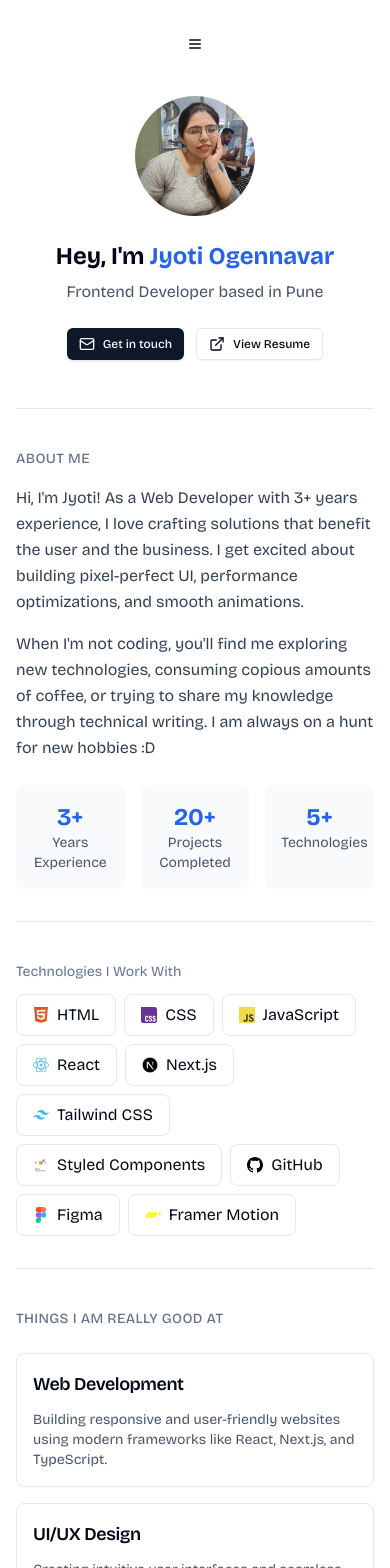
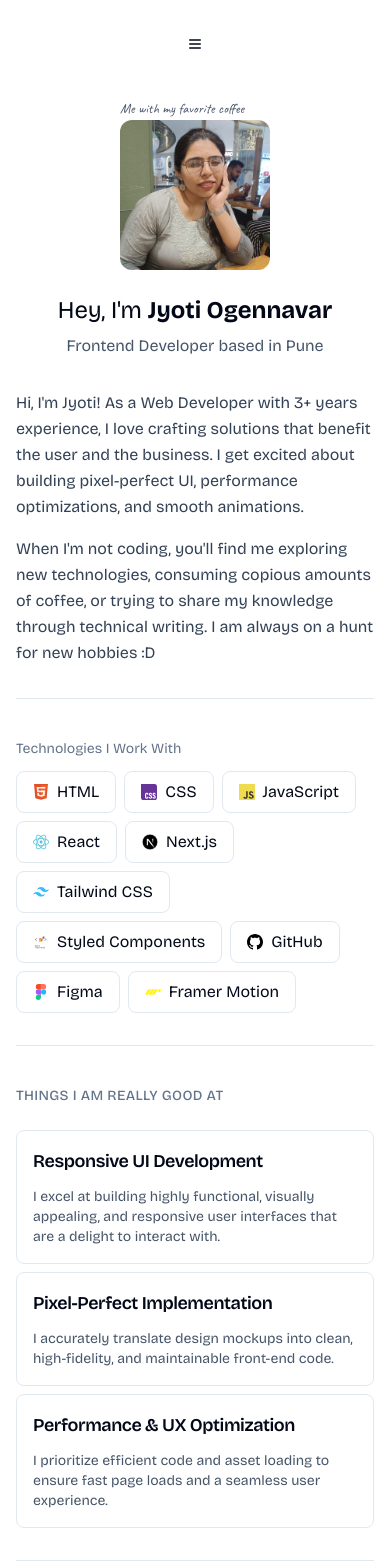
Before and after one commit to jyotiogennavar/portfolio, a Next.js app: page / in a window 390 px wide. Shown: the top 1568 px of the page. Built offline with nearby package versions, Linux system fonts and the light colour scheme.

Commit message:
feat: add Caveat font, enhance footer with social links, and improve layout responsiveness

```diff
--- a/src/app/globals.css
+++ b/src/app/globals.css
@@ -16,6 +16,7 @@
 
   :root {
     --font-bricolage-grotesque: "Bricolage Grotesque", sans-serif;
+    --font-caveat: "Caveat", cursive;
 
     --background: 0 0% 100%;
 
--- a/src/app/layout.tsx
+++ b/src/app/layout.tsx
@@ -1,10 +1,15 @@
 import type { Metadata } from "next";
 
-import { Bricolage_Grotesque } from "next/font/google";
+import { Bricolage_Grotesque, Caveat } from "next/font/google";
 import "./globals.css";
 
 const bricolage = Bricolage_Grotesque({
   variable: "--font-bricolage",
+  subsets: ["latin"],
+});
+
+const caveat = Caveat({
+  variable: "--font-caveat",
   subsets: ["latin"],
 });
 
@@ -20,7 +25,7 @@ export default function RootLayout({
 }>) {
   return (
     <html lang="en">
-      <body className={`${bricolage.variable} antialiased`}>{children}</body>
+      <body className={`${bricolage.variable} ${caveat.variable} antialiased`}>{children}</body>
     </html>
   );
 }
--- a/src/app/page.tsx
+++ b/src/app/page.tsx
@@ -15,40 +15,30 @@ export default function Home() {
       <Navbar />
 
       {/* Hero Section - Improved responsiveness */}
-      <main className="mt-20 mb-12">
-        <div className="flex flex-col md:flex-row gap-6 md:gap-8 items-center md:items-start">
+      <main className="mt-20 mb-8">
+        <div className="flex flex-col md:flex-row gap-6 md:gap-8 items-center md:items-center">
           <div className="flex-shrink-0">
+            <div className="">
+              <span className="font-caveat text-sm text-slate-600">Me with my favorite coffee</span>
+            </div>
+
             <div className="relative">
-              <Image src="/pic.png" alt="Jyoti Ogennavar" width={120} height={120} className="rounded-full" />
-
+              <Image src="/pic.png" alt="Jyoti Ogennavar" width={150} height={150} className="rounded-xl" />
             </div>
           </div>
-          <div className="flex flex-col justify-center text-center md:text-left">
-            <h1 className="text-2xl md:text-4xl font-bold">
-              Hey, I&apos;m <span className="text-blue-600">Jyoti Ogennavar</span>
+          <div className="flex flex-col justify-center text-center md:text-left h-full md:justify-center">
+            <h1 className="text-2xl md:text-4xl ">
+              Hey, I&apos;m <span className="font-bold">Jyoti Ogennavar</span>
             </h1>
             <h3 className="mt-2 text-slate-600 flex items-center justify-center md:justify-start md:text-lg gap-2">
               Frontend Developer based in Pune
             </h3>
-            <div className="flex gap-3 mt-6 justify-center md:justify-start">
-              <Button size="sm" className="gap-2">
-                <Mail className="w-4 h-4" />
-                Get in touch
-              </Button>
-              <Button variant="outline" size="sm" className="gap-2">
-                <ExternalLink className="w-4 h-4" />
-                View Resume
-              </Button>
-            </div>
           </div>
         </div>
       </main>
 
-      <Separator />
-
       {/* About Section - Enhanced */}
-      <section className="mt-10 mb-8">
-        <h2 className="text-sm text-slate-500 uppercase tracking-wide font-medium">About Me</h2>
+      <section className="mt-8 mb-8">
         <div className="mt-4 space-y-4">
           <p className="text-slate-700 leading-relaxed">
             Hi, I&apos;m Jyoti! As a Web Developer with 3+ years experience, I love crafting solutions that benefit the user
@@ -61,21 +51,6 @@ export default function Home() {
           </p>
         </div>
 
-        {/* Quick Stats */}
-        <div className="grid grid-cols-3 gap-4 mt-6">
-          <div className="text-center p-4 bg-slate-50 rounded-lg">
-            <div className="text-2xl font-bold text-blue-600">3+</div>
-            <div className="text-sm text-slate-600">Years Experience</div>
-          </div>
-          <div className="text-center p-4 bg-slate-50 rounded-lg">
-            <div className="text-2xl font-bold text-blue-600">20+</div>
-            <div className="text-sm text-slate-600">Projects Completed</div>
-          </div>
-          <div className="text-center p-4 bg-slate-50 rounded-lg">
-            <div className="text-2xl font-bold text-blue-600">5+</div>
-            <div className="text-sm text-slate-600">Technologies</div>
-          </div>
-        </div>
       </section>
 
       <Separator />
@@ -90,24 +65,23 @@ export default function Home() {
       {/* Skills Section - Improved responsiveness */}
       <section className="mt-10 mb-8">
         <h2 className="text-sm text-slate-500 uppercase tracking-wide font-medium">Things I Am Really Good At</h2>
-        <div className="grid grid-cols-1 md:grid-cols-3 gap-4 mt-6">
+        <div className="grid grid-cols-1 md:grid-cols-3 gap-2 mt-6">
           <Card className="p-4 rounded-lg leading-relaxed">
-            <CardTitle className="text-lg">Web Development</CardTitle>
+            <CardTitle className="text-lg">Responsive UI Development</CardTitle>
             <CardDescription className="mt-3 text-slate-600">
-              Building responsive and user-friendly websites using modern frameworks like React, Next.js, and
-              TypeScript.
+             I excel at building highly functional, visually appealing, and responsive user interfaces that are a delight to interact with.
             </CardDescription>
           </Card>
           <Card className="p-4 rounded-lg leading-relaxed">
-            <CardTitle className="text-lg">UI/UX Design</CardTitle>
+            <CardTitle className="text-lg">Pixel-Perfect Implementation</CardTitle>
             <CardDescription className="mt-3 text-slate-600">
-              Creating intuitive user interfaces and seamless user experiences using Figma and design systems.
+              I accurately translate design mockups into clean, high-fidelity, and maintainable front-end code.
             </CardDescription>
           </Card>
           <Card className="p-4 rounded-lg leading-relaxed">
-            <CardTitle className="text-lg">Problem Solving</CardTitle>
+            <CardTitle className="text-lg">Performance & UX Optimization</CardTitle>
             <CardDescription className="mt-3 text-slate-600">
-              Tackling complex challenges with clean, efficient code and algorithmic thinking.
+              I prioritize efficient code and asset loading to ensure fast page loads and a seamless user experience.
             </CardDescription>
           </Card>
         </div>
@@ -134,12 +108,6 @@ export default function Home() {
               cross-functional teams to deliver high-quality user experiences. Optimized application performance
               resulting in 40% faster load times.
             </p>
-            <div className="flex flex-wrap gap-2 mt-3">
-              <Badge variant="outline">React</Badge>
-              <Badge variant="outline">Next.js</Badge>
-              <Badge variant="outline">TypeScript</Badge>
-              <Badge variant="outline">Tailwind CSS</Badge>
-            </div>
           </div>
         </div>
       </section>
--- a/src/components/footer.tsx
+++ b/src/components/footer.tsx
@@ -1,30 +1,53 @@
-import { Github, Linkedin, Twitter } from "lucide-react"
-import { Button } from "@/components/ui/button"
-
+import { Button } from "@/components/ui/button";
+import Link from "next/link";
 
 const Footer = () => {
   return (
     <footer className="mt-10 mb-8">
-        <div className="flex flex-col sm:flex-row items-center justify-between gap-4">
-            <p className="text-slate-600 text-sm">
-            © {new Date().getFullYear()} Jyoti Ogennavar. All rights reserved.
-            </p>
-          <div className="flex gap-4">
-            <Button variant="ghost" size="sm" className="gap-2">
-              <Github className="w-4 h-4" />
+      <div className="flex flex-col items-center">
+        <div className="flex gap-4 mb-4">
+          <Button variant="ghost" size="sm" className="gap-2">
+            <Link
+              href="https://github.com/jyotiogennavar"
+              target="_blank"
+              rel="noopener noreferrer"
+            >
               GitHub
-            </Button>
-            <Button variant="ghost" size="sm" className="gap-2">
-              <Linkedin className="w-4 h-4" />
+            </Link>
+          </Button>
+          <Button variant="ghost" size="sm" className="gap-2">
+            <Link
+              href="https://www.linkedin.com/in/jyoti-ogennavar/"
+              target="_blank"
+              rel="noopener noreferrer"
+            >
               LinkedIn
-            </Button>
-            <Button variant="ghost" size="sm" className="gap-2">
-              <Twitter className="w-4 h-4" />
+            </Link>
+          </Button>
+          <Button variant="ghost" size="sm" className="gap-2">
+            <Link
+              href="https://twitter.com/jyoti_ogennavar"
+              target="_blank"
+              rel="noopener noreferrer"
+            >
               Twitter
-            </Button>
-          </div>
+            </Link>
+          </Button>
+          <Button variant="ghost" size="sm" className="gap-2">
+            <Link
+              href="https://peerlist.io/jyotiogennavar"
+              target="_blank"
+              rel="noopener noreferrer"
+            >
+              Peerlist
+            </Link>
+          </Button>
         </div>
-      </footer>
-  )
-}
-export default Footer
+        <p className="text-slate-600 text-sm">
+          © {new Date().getFullYear()} Jyoti Ogennavar. All rights reserved.
+        </p>
+      </div>
+    </footer>
+  );
+};
+export default Footer;
--- a/tailwind.config.ts
+++ b/tailwind.config.ts
@@ -9,6 +9,9 @@ export default {
   ],
   theme: {
   	extend: {
+			fontFamily: {
+        caveat: ["Caveat", "cursive"],
+      },
   		colors: {
   			background: 'hsl(var(--background))',
   			foreground: 'hsl(var(--foreground))',
@@ -58,5 +61,6 @@ export default {
   		}
   	}
   },
+  // eslint-disable-next-line @typescript-eslint/no-require-imports
   plugins: [require("tailwindcss-animate")],
 } satisfies Config;
```
